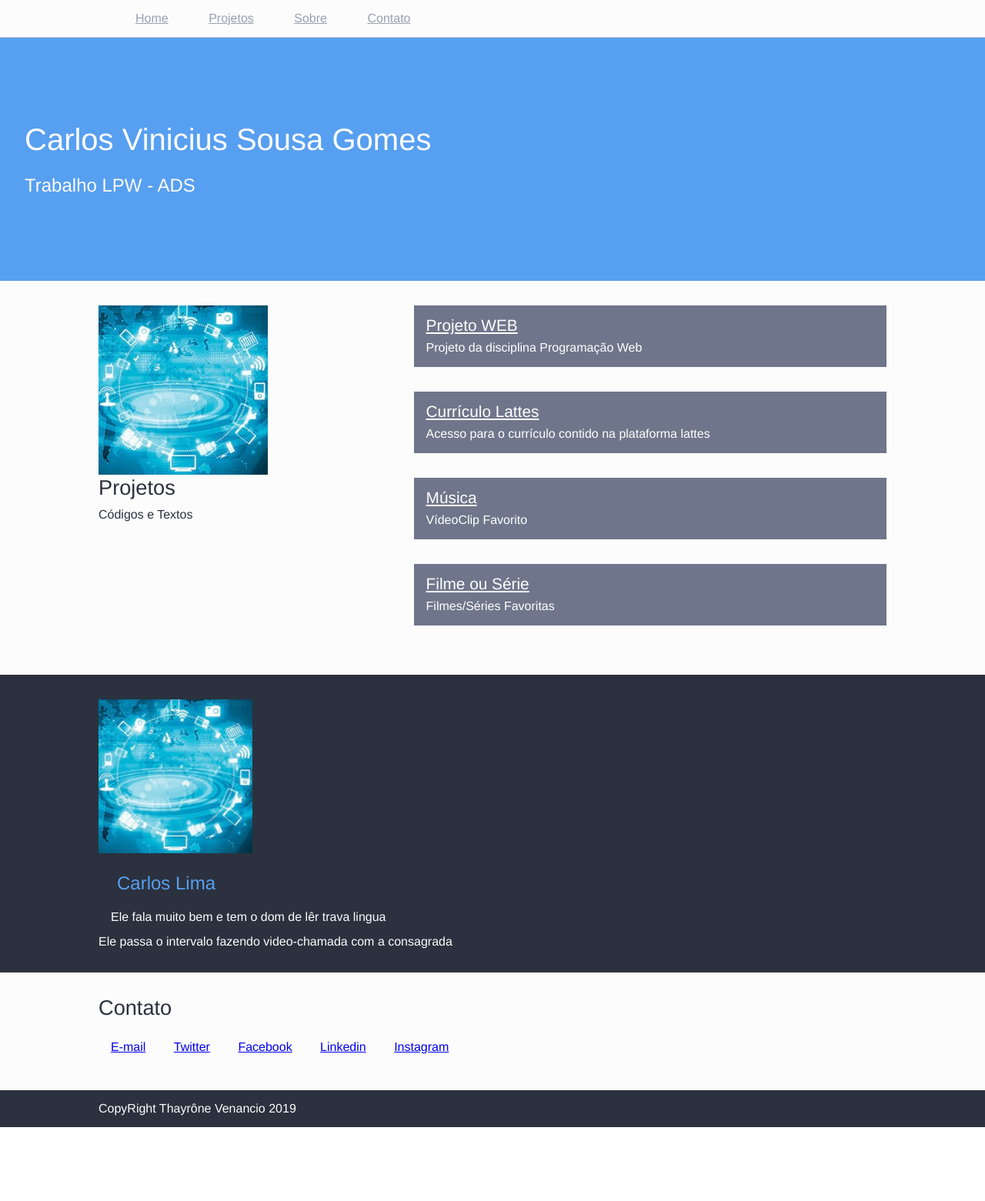
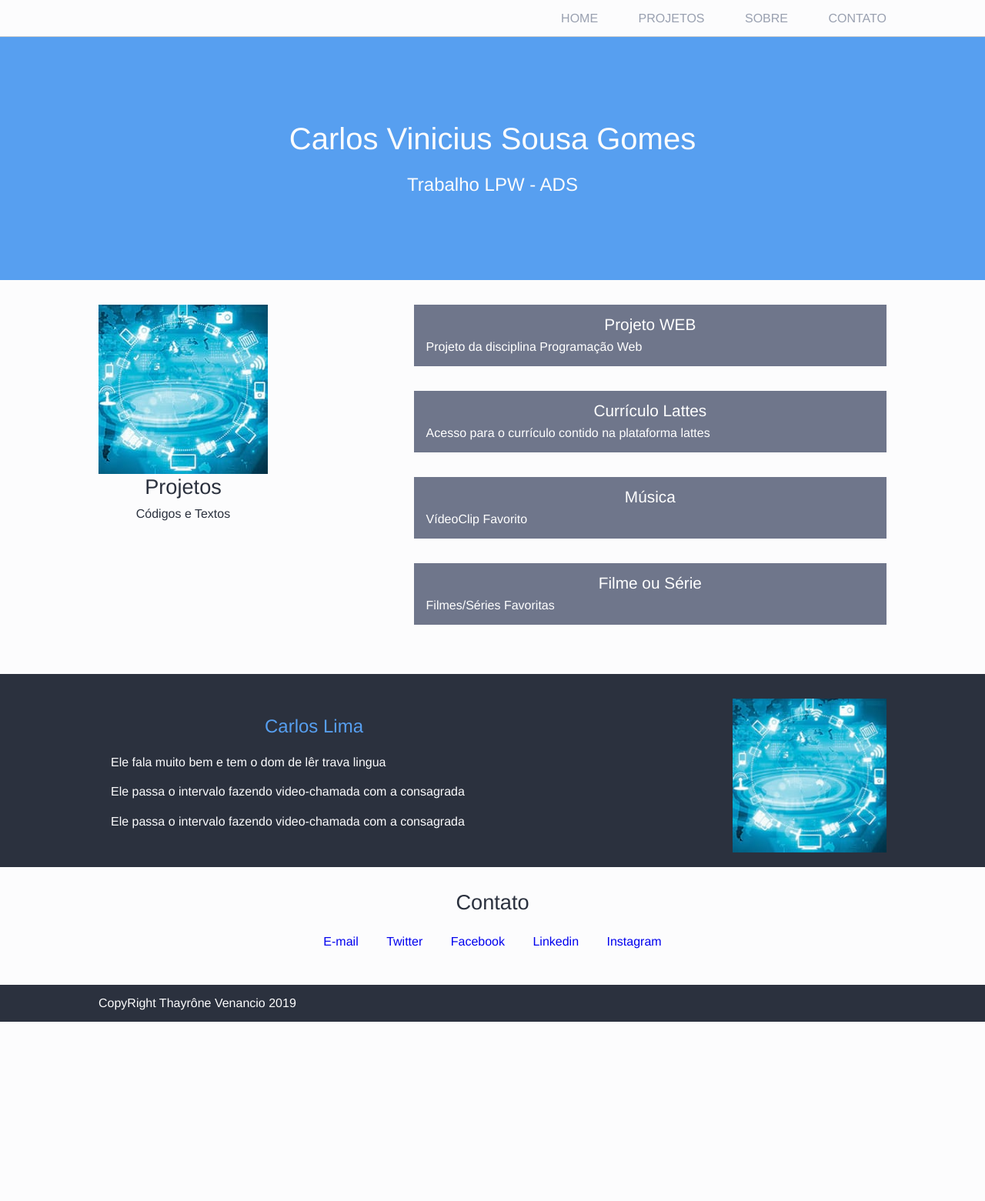
Before and after one commit to ThayroneVenancio/AulasProgramacaoWeb, a PHP site: page / in a window 1280 px wide. Shown: the whole page at 77% size. After the commit the page ends 1328 px from the top, so only its background shows below. Run offline with PHP 8.4, Linux system fonts and the light colour scheme.

Commit message:
Estilização
Alterações no aliamento do texto, utilização de Float e Position(Fixed,absolute e relative).

```diff
--- a/estilos/blog.css
+++ b/estilos/blog.css
@@ -1,5 +1,13 @@
+*{
+    box-sizing: border-box; /*ADICIONAR O EFEITO GERAL*/
+}
+
 body{
     font-family: Helvetica, sans-serif;
+}
+
+a {
+    text-decoration: none;
 }
 
 section img{
@@ -11,6 +19,19 @@ header{
     border-bottom: 1px solid #ccc;
     padding-top: 1em;
     padding-bottom: 1em;
+    position: fixed; /*posição fixa na tela*/
+    width: 100%;
+    height: 3em;
+}
+
+header ul{
+    text-align: right /*alinhar o texto a direita*/
+}
+
+header li a{
+    color: #99a0b0;
+    font-weight: lighter; /*TAMANHO DA LETRA*/
+    text-transform: uppercase;
 }
 
 header li{
@@ -31,12 +52,13 @@ header li{
 section{
     padding-top: 2em;
     padding-bottom: 2em;
+    text-align: center;
 }
 
 .identificacao{
     background-color: #579ff0;
     color: #fcfcfd;
-    padding: 7em 2em;
+    padding: 10em 2em 7em;
 
 }
 
@@ -99,16 +121,27 @@ header li a{
 
 #sobre p.text{
     margin: 1em;
+    width: 50%;
+    text-align: justify;
+    line-height: 1.4;
 }
 
 #sobre p.bio{
     color: #579ff0;
     font-size: 1.5em;
     margin: 1em;
+    width: 50%;
+}
+
+#sobre{
+    position: relative; /*posiçao rrelativa no sobre, pois vc colocou uma image absoluta*/
 }
 
 #sobre img{
     width: 200px;
+    position: absolute; /*colocar a imagem como absoluta*/
+    top:2em;
+    right:10%;
 }
 
 footer{
--- a/index.html
+++ b/index.html
@@ -81,7 +81,8 @@
         <img alt="Foto de Carlos Vinicius" src="imagens/tecnologia.png.jpg">
         <p class="bio"> Carlos Lima</p>
         <p class="text">Ele fala muito bem e tem o dom de lêr trava lingua</p>
-        <p>Ele passa o intervalo fazendo video-chamada com a consagrada</p>
+        <p class="text">Ele passa o intervalo fazendo video-chamada com a consagrada</p>
+        <p class="text">Ele passa o intervalo fazendo video-chamada com a consagrada</p>
 
 
     </section>
@@ -103,47 +104,6 @@
         <p>CopyRight Thayrône Venancio 2019</p>
     </footer>
 
-
-
-
-    <ol type="I">
-        <!--LISTA ORDENADA, PARA DEFINIR O TIPO COLOCA-SE TYPE-->
-
-
-    </ol>
-    <!--ENCERRAMENTO LISTA ORDENADAS-->
-
-    <ul>
-        <!--LISTA NÃO ORDENADAS-->
-
-    </ul>
-    <!--ENCERRAMENTO LISTA NAO ORDENADAS-->
-    <!--LISTAS ORDENADAS E NÃO ORDENADAS-->
-    <!--------------------------------------------------------------->
-
-    <!--DEFINE UMA REGIAO DE CABEÇALHO DE UMA PAGINA-->
-
-    <head></head>
-
-    <!--DEFINE UMA REGIÃO DE RODAPÉ-->
-    <footer></footer>
-
-    <!--DEFINE UMA REGIÃO DE NAVEGAÇÃO DE PAGINA OU SEÇÃO-->
-    <nav></nav>
-
-    <!--DEFINE UMA REGIÃO LOGICA DE UMA PAGINA OU AGRUPAMENTO DE CONTEUDO-->
-    <section></section>
-
-    <!--DEFINIR UM ARTIGO OU PEÇA COMPLETA DE CONTEUDO-->
-    <article></article>
-
-    <!--DEFINE UM CONTEUDO SECUNDARIO OU RELACIONADO-->
-    <aside></aside>
-
-
-
 </body>
 
-
-
 </html>
```
